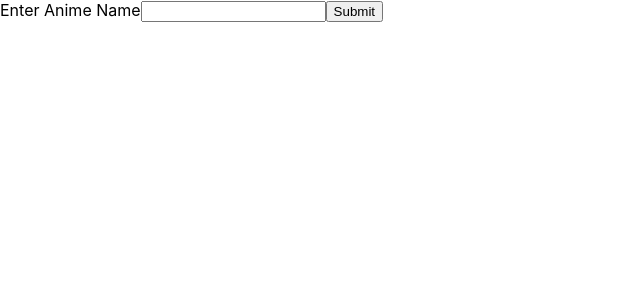
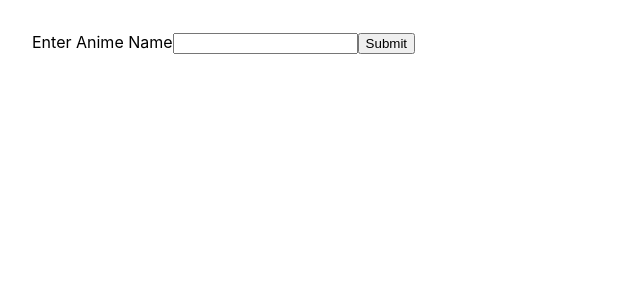
Before and after one commit to aryanda1/anim-link-gen, a React (Create React App) app: page / in a window 1280 px wide. Shown: the top 300 px of the page, without its empty margins (0-640 px from the left). Built offline with nearby package versions, Linux system fonts and the light colour scheme.

Commit message:
Added some styles in index.css.

```diff
--- a/src/index.css
+++ b/src/index.css
@@ -1,13 +1,19 @@
 body {
-  margin: 0;
-  font-family: -apple-system, BlinkMacSystemFont, 'Segoe UI', 'Roboto', 'Oxygen',
-    'Ubuntu', 'Cantarell', 'Fira Sans', 'Droid Sans', 'Helvetica Neue',
+  margin: 2rem;
+  /* text-align: center; */
+  font-family: -apple-system, BlinkMacSystemFont, "Segoe UI", "Roboto", "Oxygen",
+    "Ubuntu", "Cantarell", "Fira Sans", "Droid Sans", "Helvetica Neue",
     sans-serif;
   -webkit-font-smoothing: antialiased;
   -moz-osx-font-smoothing: grayscale;
 }
 
 code {
-  font-family: source-code-pro, Menlo, Monaco, Consolas, 'Courier New',
+  font-family: source-code-pro, Menlo, Monaco, Consolas, "Courier New",
     monospace;
 }
+
+ul {
+  list-style: none;
+  padding: 0;
+}
```
